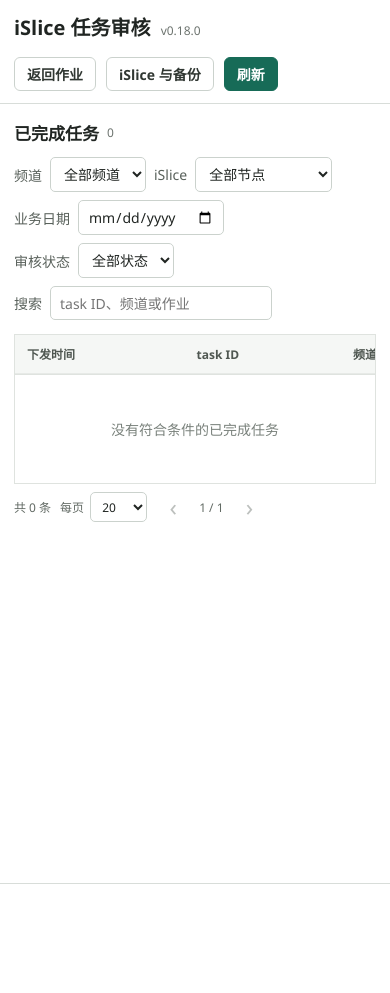
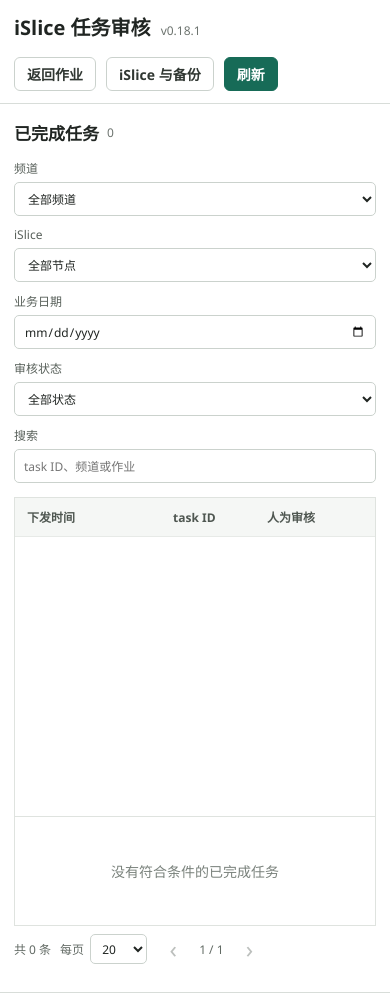
Before and after one commit to 0sunshine/slice_helper, a FastAPI app: page /task-review in a window 390 px wide. Before the commit the page ends 884 px from the top, so only its background shows below. Run offline with FastAPI, Linux system fonts and the light colour scheme; data comes from the database, SQL or seed files in the repository; data that the repository does not hold is empty.

Commit message:
fix: make task review layout responsive

```diff
--- a/pyproject.toml
+++ b/pyproject.toml
@@ -4,7 +4,7 @@ build-backend = "setuptools.build_meta"
 
 [project]
 name = "slice-helper"
-version = "0.18.0"
+version = "0.18.1"
 description = "Continuous TS window orchestrator for iSlice"
 requires-python = ">=3.11"
 dependencies = [
--- a/slice_helper/__init__.py
+++ b/slice_helper/__init__.py
@@ -1,3 +1,3 @@
 """Continuous TS slicing helper for iSlice."""
 
-__version__ = "0.18.0"
+__version__ = "0.18.1"
--- a/slice_helper/static/styles.css
+++ b/slice_helper/static/styles.css
@@ -263,8 +263,35 @@ dialog::backdrop { background: #1c252180; }
 .backup-detail-cell { max-width: 320px; overflow: hidden; text-overflow: ellipsis; white-space: nowrap; }
 .task-review-page { min-height: calc(100vh - 64px); background: #f4f5f2; }
 .task-review-band { min-height: calc(100vh - 64px); }
-.task-review-table { min-width: 1480px; }
+.task-review-heading { display: grid; grid-template-columns: auto minmax(0, 1fr); align-items: end; gap: 14px 24px; }
+.task-review-heading > div:first-child { align-self: center; }
+.task-review-heading .job-filters { width: 100%; display: grid; grid-template-columns: minmax(190px, 1.25fr) minmax(170px, 1fr) minmax(150px, .75fr) minmax(140px, .75fr) minmax(210px, 1fr); gap: 10px; }
+.task-review-heading .filter-label { min-width: 0; align-items: stretch; flex-direction: column; gap: 5px; font-size: 12px; }
+.task-review-heading .filter-label input, .task-review-heading .filter-label select { width: 100%; min-width: 0; }
+.task-review-list-scroll { max-height: calc(100vh - 238px); overflow: auto; }
+.task-review-table { min-width: 1360px; table-layout: fixed; }
+.task-review-table thead th { position: sticky; top: 0; z-index: 2; }
+.task-review-table th:nth-child(1) { width: 146px; }
+.task-review-table th:nth-child(2) { width: 226px; }
+.task-review-table th:nth-child(3) { width: 158px; }
+.task-review-table th:nth-child(4) { width: 164px; }
+.task-review-table th:nth-child(5) { width: 72px; }
+.task-review-table th:nth-child(6) { width: 72px; }
+.task-review-table th:nth-child(7) { width: 146px; }
+.task-review-table th:nth-child(8) { width: 120px; }
+.task-review-table th:nth-child(9) { width: 72px; }
+.task-review-table th:nth-child(10) { width: 220px; }
+.task-review-table td:nth-child(2), .task-review-table td:nth-child(3), .task-review-table td:nth-child(4) { overflow-wrap: anywhere; }
+.task-review-table th:nth-child(8), .task-review-table td:nth-child(8) { position: sticky; right: 292px; z-index: 3; box-shadow: -1px 0 #dfe3df; }
+.task-review-table th:nth-child(9), .task-review-table td:nth-child(9) { position: sticky; right: 220px; z-index: 3; }
+.task-review-table th:nth-child(10), .task-review-table td:nth-child(10) { position: sticky; right: 0; z-index: 3; box-shadow: -1px 0 #dfe3df; }
+.task-review-table th:nth-child(n+8) { background: #f5f7f5; }
+.task-review-table td:nth-child(n+8) { background: #fff; }
+.task-review-table tbody tr:hover td:nth-child(n+8) { background: #f6faf8; }
 .task-review-row { cursor: pointer; }
+.task-review-row.review-hold, .task-review-row.review-hold td:nth-child(n+8) { background: #fffaf0; }
+.task-review-row.review-approved, .task-review-row.review-approved td:nth-child(n+8) { background: #f1faf6; }
+.task-review-row.review-rejected, .task-review-row.review-rejected td:nth-child(n+8) { background: #fff5f3; }
 .task-review-row.review-hold { box-shadow: inset 4px 0 #c88a12; }
 .task-review-row.review-approved { box-shadow: inset 4px 0 #23836d; }
 .task-review-row.review-rejected { box-shadow: inset 4px 0 #b93b2f; }
@@ -275,15 +302,18 @@ dialog::backdrop { background: #1c252180; }
 .task-review-status.review-status-approved { color: #176b57; background: #eaf7f1; border-color: #8cc4b3; }
 .task-review-status.review-status-rejected { color: #92291f; background: #fff1ef; border-color: #e1a49d; }
 .task-ai-score { min-width: 72px; text-align: center !important; }
-.task-review-actions { min-width: 230px; display: inline-flex; align-items: center; gap: 5px; }
-.task-review-dialog { width: min(1320px, calc(100vw - 28px)); }
+.task-review-actions { width: 100%; display: inline-flex; align-items: center; gap: 5px; }
+.task-review-actions .button { padding-right: 6px; padding-left: 6px; white-space: nowrap; }
+.task-review-dialog { width: min(1320px, calc(100vw - 28px)); max-height: calc(100vh - 24px); overflow: hidden; }
+.task-review-dialog[open] { display: flex; flex-direction: column; }
+.task-review-dialog .dialog-header, .task-review-dialog .task-review-summary, .task-review-dialog .task-ai-review-form, .task-review-dialog .dialog-actions { flex: 0 0 auto; }
 .task-review-summary { margin: 0; display: grid; grid-template-columns: repeat(4, minmax(0, 1fr)); border-bottom: 1px solid #dfe3df; background: #eef1ee; gap: 1px; }
 .task-review-summary > div { min-width: 0; padding: 9px 12px; background: #fff; }
 .task-review-summary dt { color: #737b75; font-size: 11px; }
 .task-review-summary dd { margin: 4px 0 0; overflow-wrap: anywhere; }
-.task-review-dialog-body { min-height: 480px; max-height: min(61vh, 700px); display: grid; grid-template-columns: minmax(480px, 1.15fr) minmax(560px, 1fr); background: #f3f5f3; }
+.task-review-dialog-body { min-height: 280px; flex: 1 1 520px; display: grid; grid-template-columns: minmax(340px, 1.15fr) minmax(400px, 1fr); overflow: hidden; background: #f3f5f3; }
 .task-review-player { min-width: 0; padding: 12px; display: flex; flex-direction: column; background: #171a18; }
-.task-review-player video { width: 100%; min-height: 360px; max-height: 560px; flex: 1; background: #000; object-fit: contain; }
+.task-review-player video { width: 100%; min-height: 240px; max-height: 560px; flex: 1; background: #000; object-fit: contain; }
 .task-review-player-info { min-height: 64px; padding: 10px 2px 0; color: #e8ece9; display: flex; flex-direction: column; gap: 4px; }
 .task-review-player-info .mono, .task-review-player-info .muted { color: #aeb7b1; font-size: 12px; }
 .task-review-segments-panel { min-width: 0; padding: 12px; background: #fff; }
@@ -356,6 +386,11 @@ dialog::backdrop { background: #1c252180; }
 .reset-backup-result dd { overflow-wrap: anywhere; }
 .reset-warning-text { margin-top: 14px; color: #92291f; font-weight: 600; }
 
+@media (max-width: 1100px) {
+  .task-review-heading { grid-template-columns: 1fr; }
+  .task-review-heading .job-filters { grid-template-columns: repeat(3, minmax(0, 1fr)); }
+}
+
 @media (max-width: 760px) {
   .topbar { align-items: flex-start; padding: 12px 14px; }
   .topbar-actions { flex-wrap: wrap; justify-content: flex-end; }
@@ -365,7 +400,11 @@ dialog::backdrop { background: #1c252180; }
   .archive-player-panel video { min-height: 220px; aspect-ratio: 16 / 9; }
   .archive-segments-panel { max-height: 360px; border-left: 0; border-top: 1px solid #d8ddd9; }
   .reset-danger-zone { align-items: flex-start; flex-direction: column; }
-  .task-review-heading { align-items: flex-start; flex-direction: column; }
+  .task-review-heading .job-filters { grid-template-columns: 1fr; }
+  .task-review-list-scroll { max-height: 58vh; min-height: 320px; }
+  .task-review-table { min-width: 950px; }
+  .task-review-table th:nth-child(8), .task-review-table td:nth-child(8) { position: sticky; right: 0; z-index: 3; box-shadow: -1px 0 #dfe3df; }
+  .task-review-table th:nth-child(9), .task-review-table td:nth-child(9), .task-review-table th:nth-child(10), .task-review-table td:nth-child(10) { display: none; }
   .task-review-summary { grid-template-columns: 1fr 1fr; }
   .task-review-dialog-body { min-height: 0; max-height: 66vh; grid-template-columns: 1fr; overflow-y: auto; }
   .task-review-player video { min-height: 220px; aspect-ratio: 16 / 9; }
--- a/slice_helper/templates/task_review.html
+++ b/slice_helper/templates/task_review.html
@@ -34,7 +34,7 @@
           <label class="filter-label">搜索<input id="taskReviewQuery" type="search" placeholder="task ID、频道或作业"></label>
         </div>
       </div>
-      <div class="table-scroll">
+      <div class="table-scroll task-review-list-scroll">
         <table class="data-table task-review-table">
           <thead><tr>
             <th>下发时间</th><th>task ID</th><th>频道 / 日期</th><th>iSlice</th>
```
Also changed, not shown: tests/test_api.py (+3 -3 lines).
